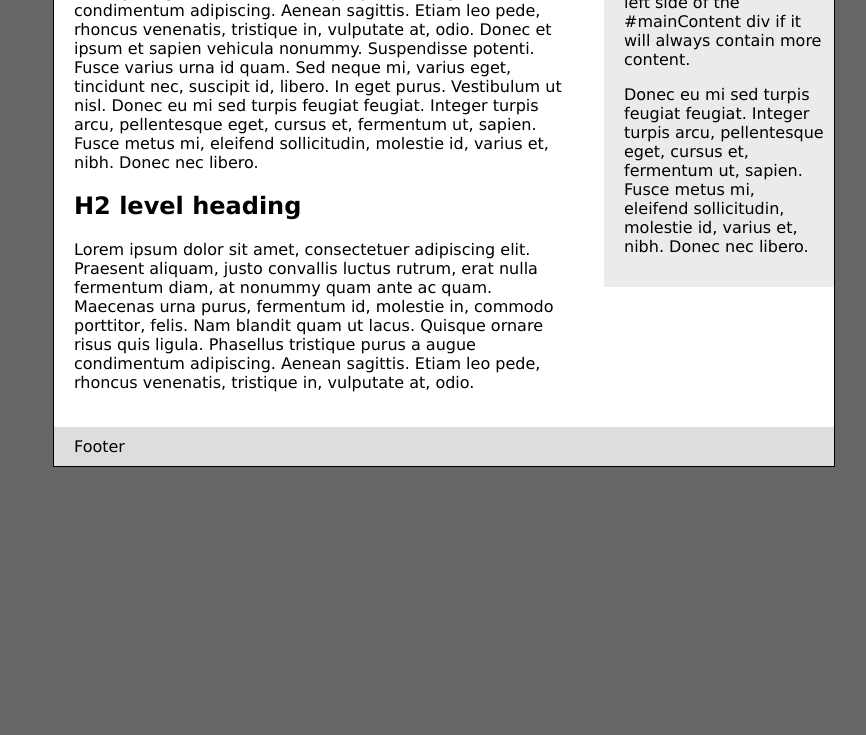
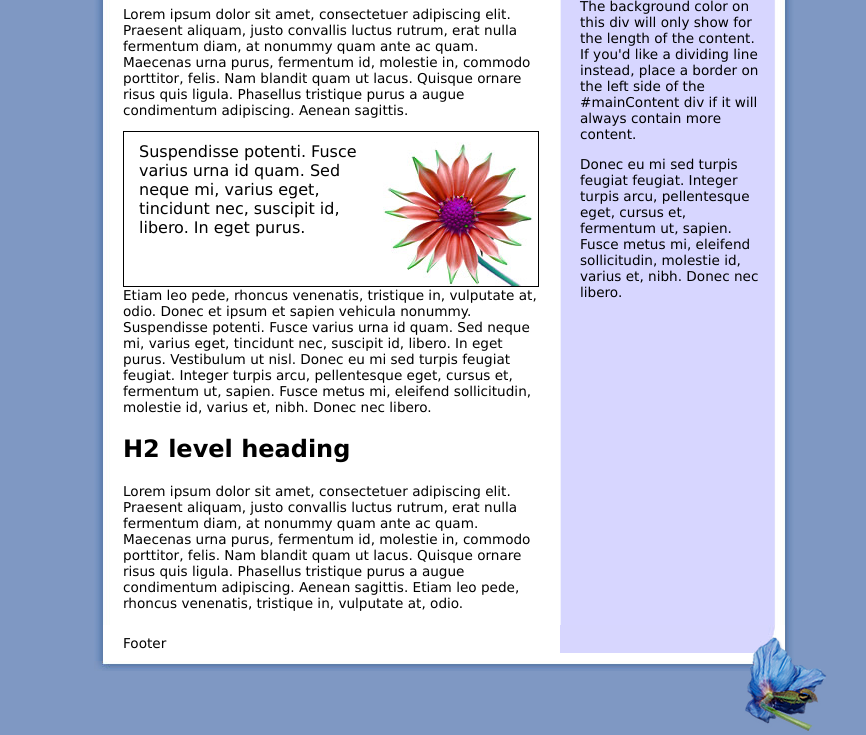
Before and after one commit to valtams/WWW-Suunnittelu, a plain HTML site: page 5/index.html in a window 1280 px wide. Shown: the part 253-988 px from the top of the page, without its empty margins (196-1062 px from the left). Before the commit the page ends 800 px from the top, so only its background shows below. Drawn offline with Linux system fonts and the light colour scheme.

Commit message:
w10 export

```diff
--- a/5/index.html
+++ b/5/index.html
@@ -4,100 +4,30 @@
 <head>
 	<meta charset="utf-8" />
 	<title>Horticulture as art</title>
-	<style type="text/css">
-		<!--
-		body {
-			font: 100% Verdana, Arial, Helvetica, sans-serif;
-			background: #666666;
-			margin: 0;
-			padding: 0;
-			text-align: center;
-			color: #000000;
-		}
-
-		#container {
-			width: 780px;
-			background: #FFFFFF;
-			margin: 0 auto;
-			border: 1px solid #000000;
-			text-align: left;
-		}
-
-		#header {
-			background: #DDDDDD;
-			padding: 0 10px 0 20px;
-		}
-
-		#header h1 {
-			margin: 0;
-			padding: 10px 0;
-		}
-
-		#sidebar1 {
-			float: right;
-			width: 200px;
-			background: #EBEBEB;
-			padding: 15px 10px 15px 20px;
-		}
-
-		#mainContent {
-			margin: 0 250px 0 0;
-			padding: 0 20px;
-		}
-
-		#footer {
-			padding: 0 10px 0 20px;
-			background: #DDDDDD;
-		}
-
-		#footer p {
-			margin: 0;
-			padding: 10px 0;
-		}
-
-		.fltrt {
-			/* this class can be used to float an element right in your page. The floated element must precede the element it should be next to on the page. */
-			float: right;
-			margin-left: 8px;
-		}
-
-		.fltlft {
-			/* this class can be used to float an element left in your page */
-			float: left;
-			margin-right: 8px;
-		}
-
-		.clearfloat {
-			/* this class should be placed on a div or break element and should be the final element before the close of a container that should fully contain a float */
-			clear: both;
-			height: 0;
-			font-size: 1px;
-			line-height: 0px;
-		}
-		-->
-	</style>
+	<link href="styles.css" rel="stylesheet" type="text/css" />
 </head>
 
 <body>
+	<div id="wrapper">
 	<div id="container">
 		<div id="header">
-			<h1>Header</h1>
-			<!-- end #header -->
-		</div>
-		<div id="sidebar1">
-			<h3>Sidebar1 Content</h3>
-			<p>The background color on this div will only show for the length of the content. If you'd like a dividing line
-				instead, place a border on the left side of the #mainContent div if it will always contain more content. </p>
-			<p>Donec eu mi sed turpis feugiat feugiat. Integer turpis arcu, pellentesque eget, cursus et, fermentum ut,
-				sapien. Fusce metus mi, eleifend sollicitudin, molestie id, varius et, nibh. Donec nec libero.</p>
-			<!-- end #sidebar1 -->
+			<img src="images/logo.jpg">
 		</div>
 		<div id="mainContent">
 			<h1> Main Content </h1>
 			<p>Lorem ipsum dolor sit amet, consectetuer adipiscing elit. Praesent aliquam, justo convallis luctus rutrum, erat
 				nulla fermentum diam, at nonummy quam ante ac quam. Maecenas urna purus, fermentum id, molestie in, commodo
 				porttitor, felis. Nam blandit quam ut lacus. Quisque ornare risus quis ligula. Phasellus tristique purus a augue
-				condimentum adipiscing. Aenean sagittis. Etiam leo pede, rhoncus venenatis, tristique in, vulputate at, odio.
+				condimentum adipiscing. Aenean sagittis.
+			</p>
+				<div class="pod">
+          <img class="fltrt" src="images/orangedaisy.jpg" alt="">
+          Suspendisse potenti. Fusce varius urna id quam. Sed neque mi,
+          varius
+          eget, tincidunt nec, suscipit id, libero. In eget purus.
+          <br class="clearfloat">
+        </div>
+			<p>Etiam leo pede, rhoncus venenatis, tristique in, vulputate at, odio.
 				Donec et ipsum et sapien vehicula nonummy. Suspendisse potenti. Fusce varius urna id quam. Sed neque mi, varius
 				eget, tincidunt nec, suscipit id, libero. In eget purus. Vestibulum ut nisl. Donec eu mi sed turpis feugiat
 				feugiat. Integer turpis arcu, pellentesque eget, cursus et, fermentum ut, sapien. Fusce metus mi, eleifend
@@ -108,15 +38,21 @@
 				porttitor, felis. Nam blandit quam ut lacus. Quisque ornare risus quis ligula. Phasellus tristique purus a augue
 				condimentum adipiscing. Aenean sagittis. Etiam leo pede, rhoncus venenatis, tristique in, vulputate at, odio.
 			</p>
-			<!-- end #mainContent -->
 		</div>
-		<!-- This clearing element should immediately follow the #mainContent div in order to force the #container div to contain all child floats --><br
-			class="clearfloat" />
+		<div id="sidebar1">
+			<h3>Sidebar1 Content</h3>
+			<p>The background color on this div will only show for the length of the content. If you'd like a dividing line
+				instead, place a border on the left side of the #mainContent div if it will always contain more content. </p>
+			<p>Donec eu mi sed turpis feugiat feugiat. Integer turpis arcu, pellentesque eget, cursus et, fermentum ut,
+				sapien. Fusce metus mi, eleifend sollicitudin, molestie id, varius et, nibh. Donec nec libero.</p>
+			</div>
+		 <br class="clearfloat" />
 		<div id="footer">
 			<p>Footer</p>
-			<!-- end #footer -->
+			<div class="overhang"></div>
 		</div>
-		<!-- end #container -->
+		<img class="overhang" src="images/lg_flower.jpg"/>
+	</div>
 	</div>
 </body>
 
--- /dev/null
+++ b/5/styles.css
@@ -0,0 +1,109 @@
+body {
+	font: 100% Verdana, Arial, Helvetica, sans-serif;
+	background: #7f98c3;
+	margin: 0;
+	padding: 0;
+	text-align: center;
+	color: #000000;
+}
+
+#wrapper {
+	width: 700px;
+	margin: 0 auto 15px auto;
+	padding-bottom: 10px;
+	background-image: url(images/page_bottom.jpg);
+	background-repeat: no-repeat;
+	background-position: center bottom;
+	position: relative;
+}
+
+#container {
+	padding: 0 9px ;
+	text-align: left;
+	background-image: url(images/body_back.jpg);
+	background-repeat: repeat-y;
+}
+
+#header {
+	background: #FFF;
+	padding: 40px 0 20px 150px;
+}
+
+#sidebar1 {
+	background-image: url(images/corner_tl.gif);
+	background-repeat: no-repeat;
+	background-position: top left;
+	float: right;
+	width: 185px;
+	padding: 15px 20px;
+}
+
+#mainContent {
+	margin: 0;
+	padding: 0 20px;
+	width: 416px;
+	float: left;
+}
+
+#mainContent h1 {
+	text-align: right;
+}
+
+p {
+	font-size: 85%;
+}
+
+.pod {
+	float: left;
+	border: 1px solid #000;
+	padding: 10px 5px 0 15px;
+}
+
+#footer {
+	padding: 0 10px 0 20px;
+	background: #FFF;
+	background-image: url(images/corner_br.jpg);
+	background-repeat: no-repeat;
+	background-position: top right;
+	position: relative;
+}
+
+#footer p {
+	margin: 0;
+	padding: 10px 0;
+}
+
+#footer .overhang{
+	background-image: url(images/sm_flower.png);
+	background-repeat: no-repeat;
+	width: 84px;
+	height: 100px;
+	top: 10px;
+	left: 640px;
+}
+
+.fltrt {
+	/* this class can be used to float an element right in your page. The floated element must precede the element it should be next to on the page. */
+	float: right;
+	margin-left: 8px;
+}
+
+.fltlft {
+	/* this class can be used to float an element left in your page */
+	float: left;
+	margin-right: 8px;
+}
+
+.clearfloat {
+	/* this class should be placed on a div or break element and should be the final element before the close of a container that should fully contain a float */
+	clear: both;
+	height: 0;
+	font-size: 1px;
+	line-height: 0px;
+}
+
+.overhang {
+	position: absolute;
+	top: 0;
+	left: -65px;
+}
```
Also changed, not shown: 2/lomake.htm (+3 -0 lines), 6/index.html (added, +50 -0 lines), 1 other file.
